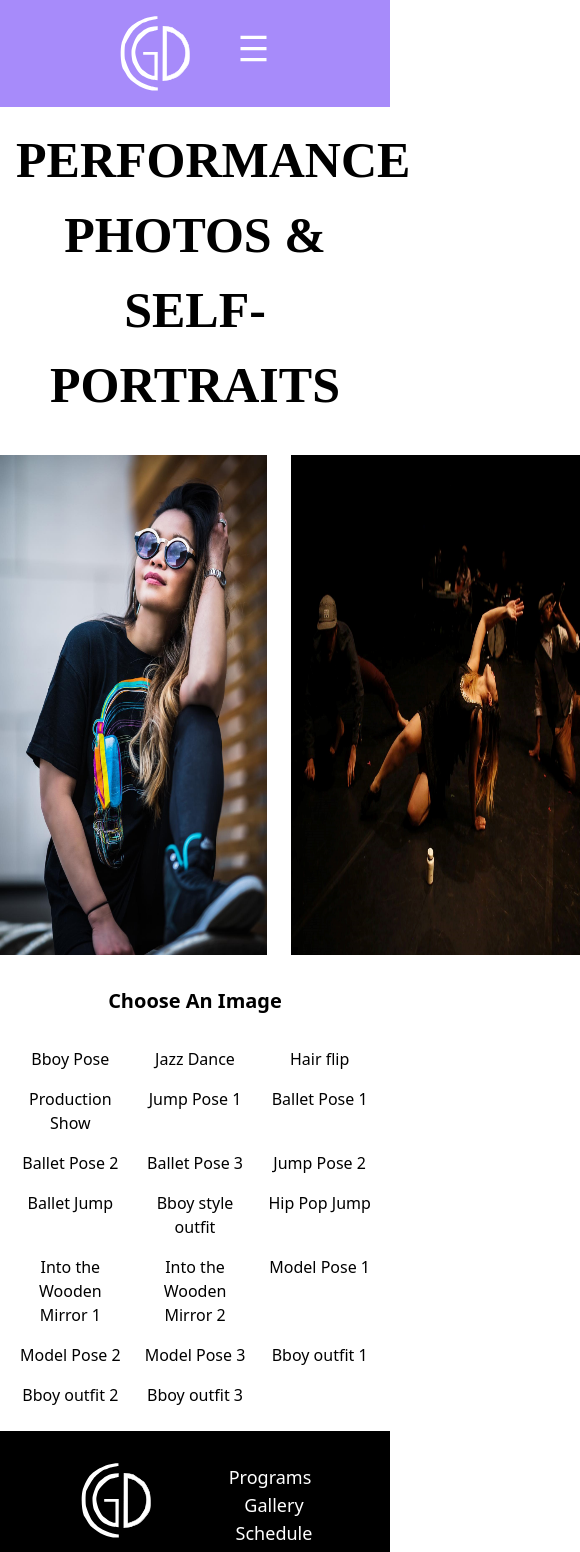
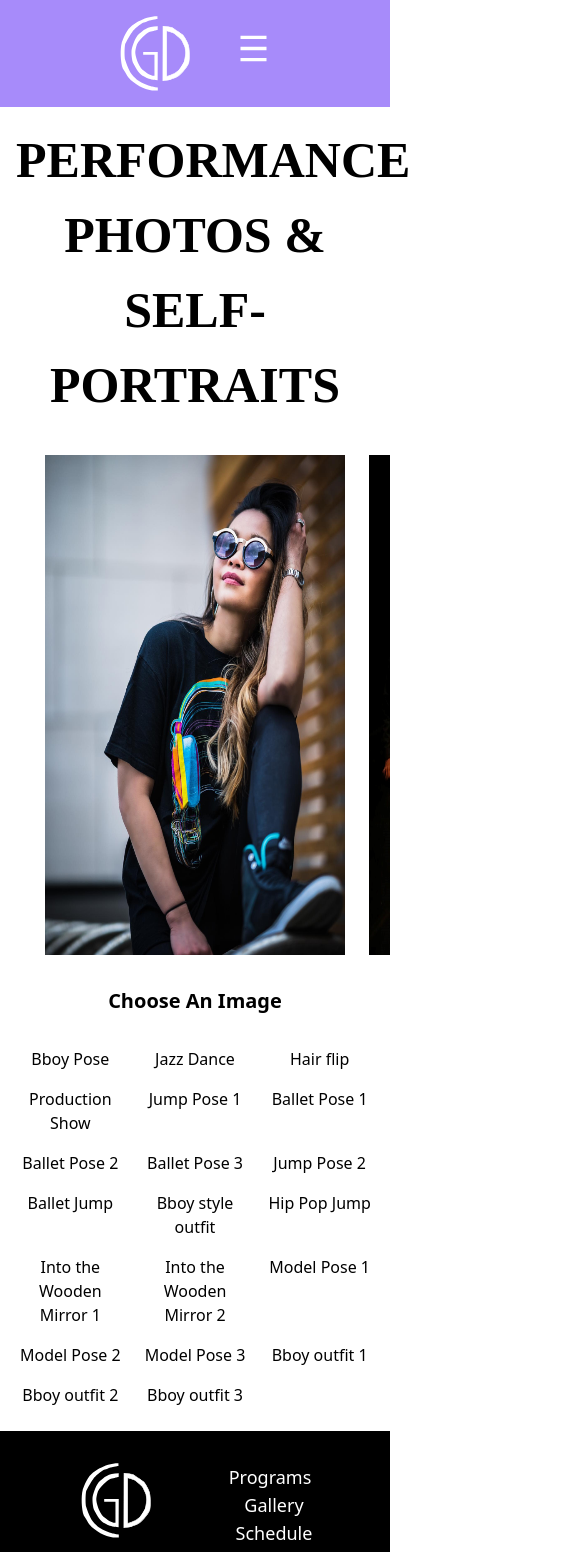
Before and after one commit to chad-cervantes/cpnt265-final-capstone-project, a SvelteKit app: page /gallery in a window 390 px wide. Shown: the top 1552 px of the page, 580 px wide, since content can reach past the window. Built offline with nearby package versions, Linux system fonts and the light colour scheme.

Commit message:
made ImageCarousel responsive

```diff
--- a/src/routes/gallery/+page.svelte
+++ b/src/routes/gallery/+page.svelte
@@ -30,7 +30,7 @@
 
 <h1 class="p-4 text-center text-[50px] font-bold">PERFORMANCE PHOTOS & SELF-PORTRAITS</h1>
 
-<section class="flex flex-col items-center">
+<section class="lg:flex flex-col items-center">
     <ImageCarousel {images} />
   <slot />
 </section>
```
